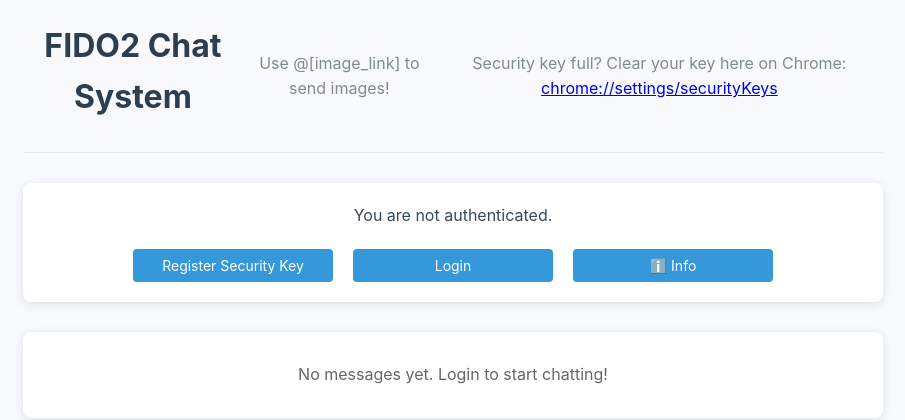
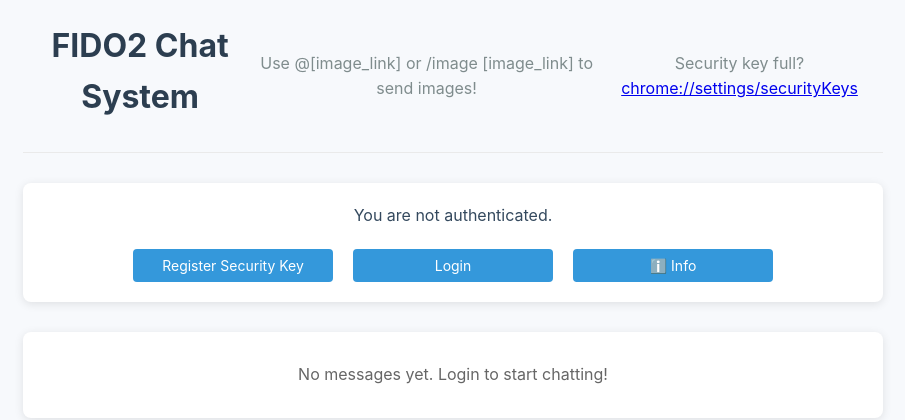
Before and after one commit to jasonepage/render-authentication-project, a Flask app: page /chat in a window 1280 px wide. Shown: the top 420 px of the page, without its empty margins (187-1092 px from the left). Run offline with Flask 2, Linux system fonts and the light colour scheme; data that the repository does not hold is empty; parts of the project's set-up code (start-up, migrations or seed data) failed here and were passed over.

Commit message:
final fix

```diff
--- a/app.py
+++ b/app.py
@@ -681,7 +681,7 @@ def verify_authenticator_signature(public_key_data, client_data_hash, authentica
 
         # Convert the stored key to a format we can use
         public_key = serialization.load_pem_public_key(
-            stored_key['attestation']['publicKey'].encode()
+            stored_key['publicKey'].encode()
         )
 
         # Verify the signature
@@ -696,6 +696,7 @@ def verify_authenticator_signature(public_key_data, client_data_hash, authentica
             return False
     except Exception as e:
         print(f"Signature verification error: {str(e)}")
+        print(traceback.format_exc())  # Add stack trace for better debugging
         return False
 
 @app.route('/login_complete', methods=['POST'])
--- a/templates/index.html
+++ b/templates/index.html
@@ -10,8 +10,8 @@
     <div class="container">
         <header>
             <h1>FIDO2 Chat System</h1>
-            <p>Use @[image_link] to send images!</p>
-            <p>Security key full? Clear your key here on Chrome: <a href="chrome://settings/securityKeys">chrome://settings/securityKeys</a></p>
+            <p>Use @[image_link] or /image [image_link] to send images!</p>
+            <p>Security key full? <a href="chrome://settings/securityKeys">chrome://settings/securityKeys</a></p>
         </header>
 
         <!-- Authentication Status Section -->
--- a/templates/info.html
+++ b/templates/info.html
@@ -117,7 +117,6 @@
         <div class="info-section">
             <h2>Troubleshooting</h2>
             <ul>
-                <li><strong>Platform authenticator not supported:</strong> Use a physical security key instead of Face ID/Touch ID</li>
                 <li><strong>Image not displaying:</strong> Verify the URL ends with .gif, .png, .jpg, or .jpeg</li>
                 <li><strong>Image fails to send:</strong> Check if the URL is accessible and the format is supported</li>
             </ul>
@@ -126,7 +125,6 @@
         <div class="info-section">
             <h2>Security Features</h2>
             <ul>
-                <li>Physical security keys only (no platform authenticators)</li>
                 <li>Secure session-based authentication</li>
                 <li>Image URL validation and sanitization</li>
                 <li>Protection against XSS and CSRF attacks</li>
```
